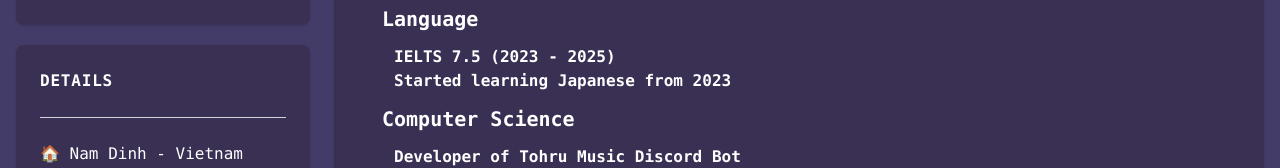
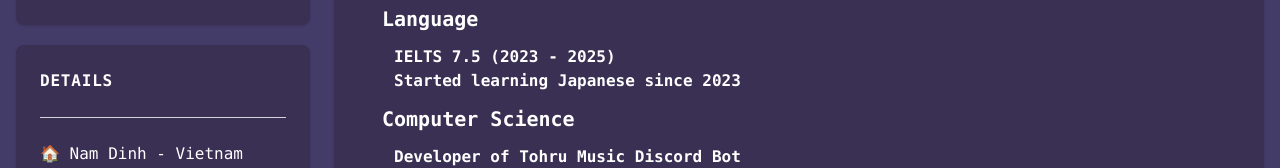
Before and after one commit to justapieop/justapieop, a React (Create React App) app: page / in a window 1280 px wide. Shown: the part 275-443 px from the top of the page. Built offline with nearby package versions, Linux system fonts and the light colour scheme.

Commit message:
grammar error

```diff
--- a/src/pages/Home.tsx
+++ b/src/pages/Home.tsx
@@ -90,7 +90,7 @@ export default function Home(): JSX.Element {
                                     <h2 className="text-xl text-white font-bold">Language</h2>
                                     <SmallContainer className="rounded-lg p-3">
                                         <h1 className="font-bold text-white">IELTS 7.5 (2023 - 2025)</h1>
-                                        <h1 className="font-bold text-white">Started learning Japanese from 2023</h1>
+                                        <h1 className="font-bold text-white">Started learning Japanese since 2023</h1>
 
                                     </SmallContainer>
                                     <h2 className="text-xl text-white font-bold">Computer Science</h2>
```
